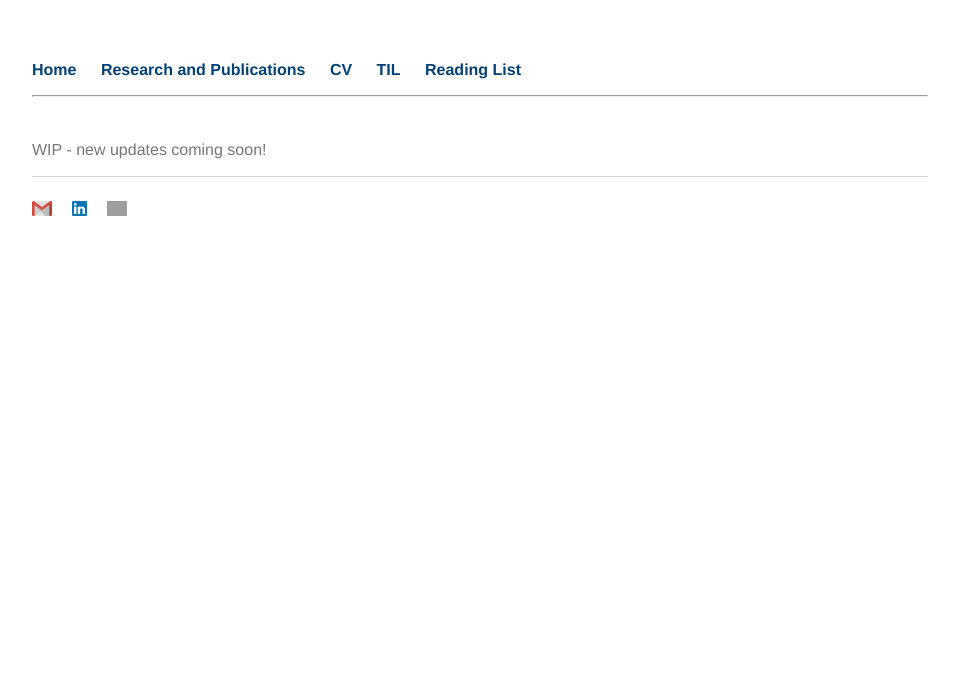
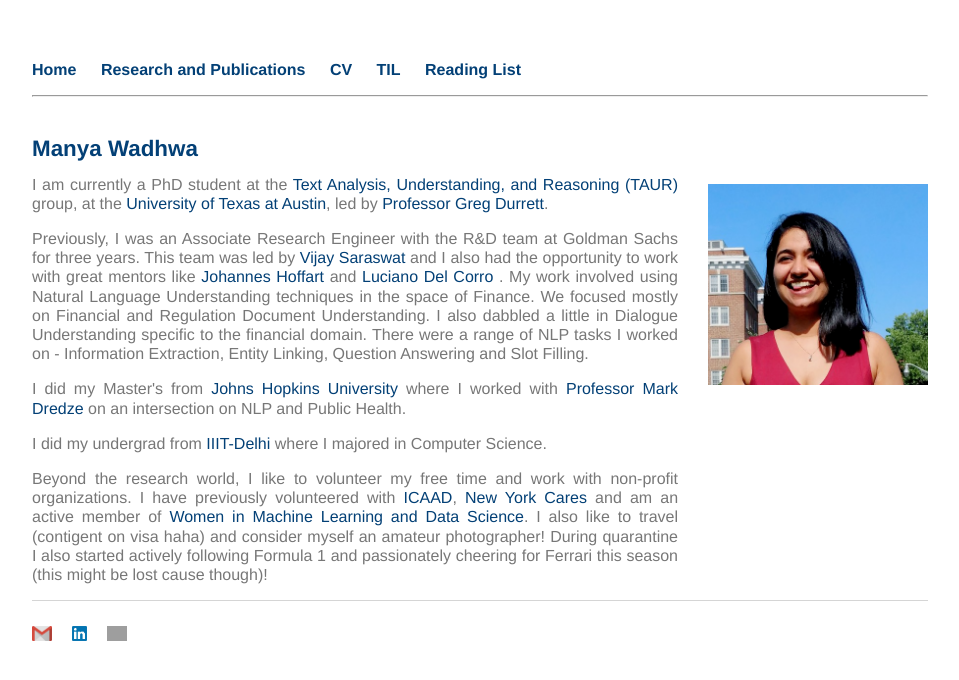
Before and after one commit to ManyaWadhwa/manyawadhwa.github.io, a Jekyll site: the page built from index.html, in a window 1280 px wide. Shown: the top 680 px of the page, without its empty margins (160-1119 px from the left). Built offline with Jekyll 4.4.1, drawn with Linux system fonts in a browser that asks for light colours; grey boxes are pictures that could not be loaded.

Commit message:
updated homepage

```diff
--- a/index.html
+++ b/index.html
@@ -4,7 +4,18 @@ title: Manya Wadhwa
 ---
 <div class="blurb">
 	<br>
-	<h1></h1>
+	<h1>Manya Wadhwa</h1>
 
-<p> WIP - new updates coming soon! </p>
+	<img src="images/headshot.png" style="float:right" src="images/headshot.png" alt="picture" class="inline" width="220" style="padding-top: 0px; padding-bottom: 10px; padding-left: 40px; padding-right: 10px">
+
+	<p align="justify">I am currently a PhD student at the <a href="https://taur.cs.utexas.edu/">Text Analysis, Understanding, and Reasoning (TAUR)</a> group, at the <a href="https://www.utexas.edu/">University of Texas at Austin</a>, led by <a href="https://www.cs.utexas.edu/~gdurrett/">Professor Greg Durrett</a>.</p>
+
+	<p align="justify"> Previously, I was an Associate Research Engineer with the R&D team at Goldman Sachs for three years. This team was led by <a href="https://scholar.google.com/citations?user=yT1DBNsAAAAJ&hl=en">Vijay Saraswat</a> and I also had the opportunity to work with great mentors like <a href="https://www.hoffart.ai/"> Johannes Hoffart</a> and <a href="https://scholar.google.de/citations?hl=en&user=vJfDxrIAAAAJ&view_op=list_works&sortby=pubdate"> Luciano Del Corro</a> . My work involved using Natural Language Understanding techniques in the space of Finance. We focused mostly on Financial and Regulation Document Understanding. I also dabbled a little in Dialogue Understanding specific to the financial domain. There were a range of NLP tasks I worked on - Information Extraction, Entity Linking, Question Answering and Slot Filling. </p>
+
+	<p align="justify">I did my Master's from <a href="https://engineering.jhu.edu/">Johns Hopkins University</a> where I worked with <a href="https://www.cs.jhu.edu/~mdredze/">Professor Mark Dredze</a> on an intersection on NLP and Public Health. </p>
+	<p align="justify">I did my undergrad from <a href="https://www.iiitd.ac.in/">IIIT-Delhi</a> where I majored in Computer Science. </p>
+
+
+	<p align = "justify"> Beyond the research world, I like to volunteer my free time and work with non-profit organizations. I have previously volunteered with <a href="https://icaad.ngo/">ICAAD</a>, <a href="https://www.newyorkcares.org/">New York Cares</a> and am an active member of <a href="http://wimlds.org/">Women in Machine Learning and Data Science</a>. I also like to travel (contigent on visa haha) and consider myself an amateur photographer! During quarantine I also started actively following Formula 1 and passionately cheering for Ferrari this season (this might be lost cause though)!</p>
+
 </div><!-- /.blurb -->
```
